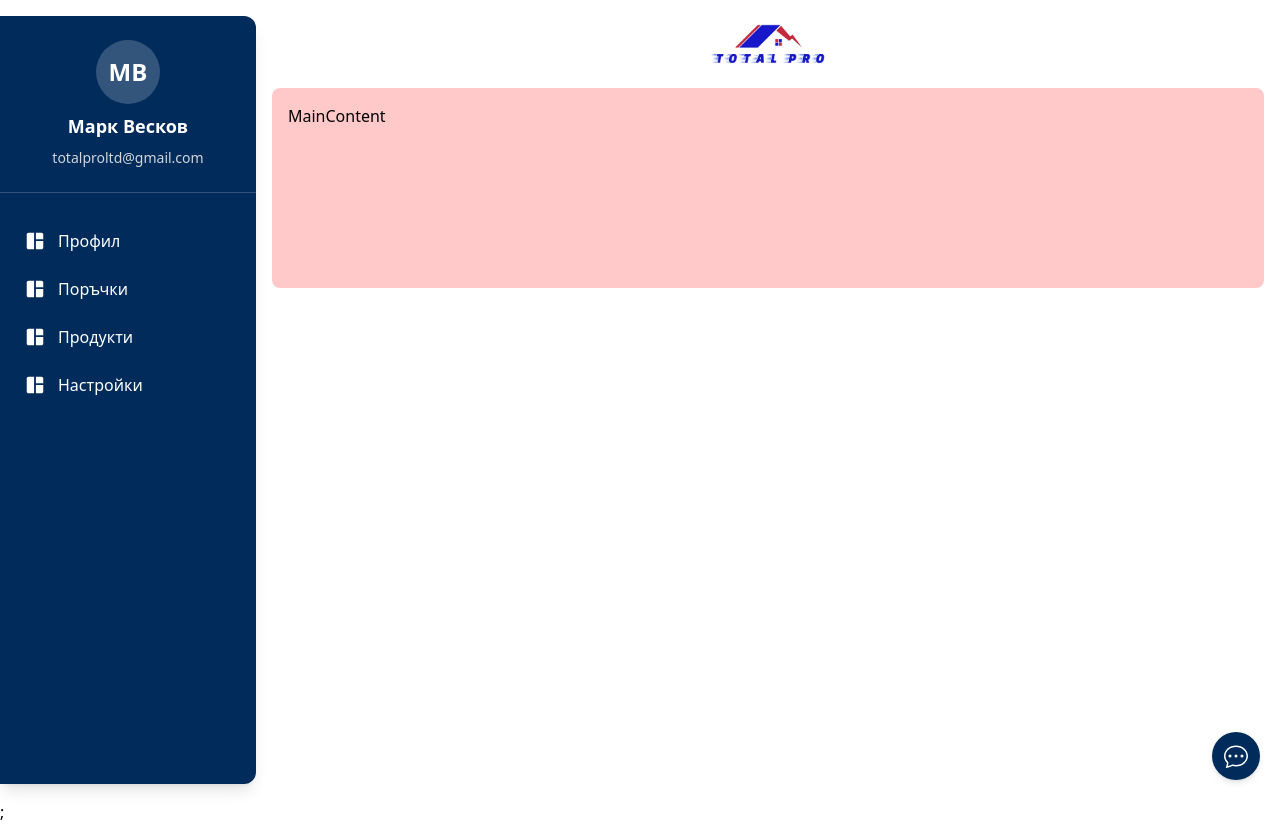
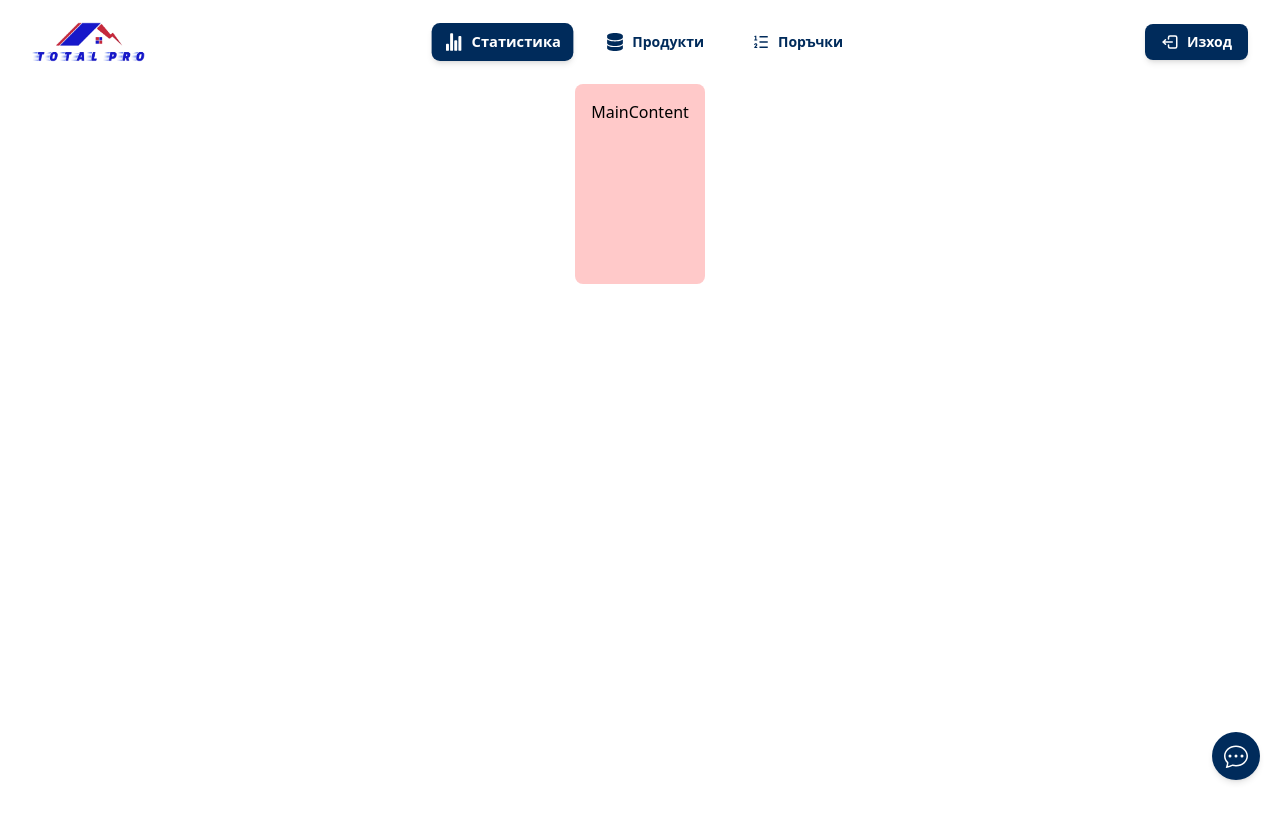
Before and after one commit to MarkVsudo/TotalPro, a React (Vite) app in the folder client/: page /dashboard in a window 1280 px wide. After the commit the page ends 800 px from the top, so only its background shows below. Built offline with nearby package versions, Linux system fonts and the light colour scheme.

Commit message:
Dashboard navbar

```diff
--- a/client/src/components/DashboardPageComponents/Navbar.jsx
+++ b/client/src/components/DashboardPageComponents/Navbar.jsx
@@ -1,11 +1,55 @@
 import NavLogoImg from "../../assets/nav-logo.png";
 import { Link } from "react-router-dom";
+import { IoStatsChart } from "react-icons/io5";
+import { FaDatabase } from "react-icons/fa6";
+import { RiListOrdered2 } from "react-icons/ri";
+import { TbLogout2 } from "react-icons/tb";
+import { useState } from "react";
+
+const navButtons = [
+  { icon: <IoStatsChart size={18} />, title: "Статистика", url: "#" },
+  { icon: <FaDatabase size={18} />, title: "Продукти", url: "#" },
+  { icon: <RiListOrdered2 size={18} />, title: "Поръчки", url: "#" },
+];
+
 const Navbar = () => {
+  const [activeIndex, setActiveIndex] = useState(0);
+
   return (
-    <div className="flex w-full p-6 items-center justify-center">
+    <div className="mx-auto flex w-full items-center justify-between max-w-7xl p-4 lg:px-8 bg-white ">
+      {/* Лого */}
       <Link to="/">
         <span className="sr-only">TotalPro</span>
         <img alt="Nav logo" src={NavLogoImg} className="h-10 w-auto" />
+      </Link>
+
+      {/* Нав бутони */}
+      <div className="flex justify-center items-center gap-6 px-4 py-2  rounded-lg">
+        {navButtons.map((btn, index) => (
+          <Link
+            key={index}
+            to={btn.url}
+            onClick={() => setActiveIndex(index)}
+            className={`flex gap-2 items-center px-3 py-2 rounded-lg transition-all duration-200
+              ${
+                activeIndex === index
+                  ? "bg-[#002B5B] text-white shadow-md scale-105"
+                  : "text-[#002B5B] hover:bg-[#002B5B]/10 hover:scale-105"
+              }`}
+          >
+            {btn.icon}
+            <span className="font-semibold text-sm">{btn.title}</span>
+          </Link>
+        ))}
+      </div>
+
+      {/* Logout бутон */}
+      <Link
+        to="/logout"
+        className="flex gap-2 justify-center items-center bg-[#002B5B] text-white px-4 py-2 rounded-lg hover:bg-[#014580] transition-all shadow-md"
+      >
+        <TbLogout2 size={18} />
+        <span className="font-semibold text-sm">Изход</span>
       </Link>
     </div>
   );
--- a/client/src/components/DashboardPageComponents/Sidebar.jsx
+++ b/client/src/components/DashboardPageComponents/Sidebar.jsx
@@ -1,35 +1,41 @@
 import { MdSpaceDashboard } from "react-icons/md";
+import { IoStatsChart } from "react-icons/io5";
+import { FaDatabase } from "react-icons/fa6";
+import { RiListOrdered2 } from "react-icons/ri";
+import { TbLogout2 } from "react-icons/tb";
+import { Link } from "react-router-dom";
+import NavLogoImg from "../../assets/nav-logo.png";
 
 const Sidebar = () => {
   return (
-    <div className="py-4 h-screen sticky top-0">
-      <div className="flex flex-col h-full w-64 bg-[#002B5B] text-white shadow-lg rounded-r-xl">
-        {/* Profile Section */}
-        <div className="flex flex-col items-center gap-2 p-6 border-b border-white/20">
-          <div className="w-16 h-16 bg-white/20 rounded-full flex items-center justify-center text-2xl font-bold">
-            МВ
-          </div>
-          <p className="text-lg font-semibold">Марк Весков</p>
-          <p className="text-sm text-gray-300">totalproltd@gmail.com</p>
-        </div>
+    <div className="flex flex-col px-6 py-4 h-max sticky top-0 w-64 gap-24 bg-[#002B5B] text-white shadow-lg rounded-lg">
+      <Link to="/">
+        <span className="sr-only">TotalPro</span>
+        <img alt="Nav logo" src={NavLogoImg} className="h-10 w-auto" />
+      </Link>
 
-        {/* Navigation */}
-        <nav className="flex flex-col mt-6">
+      <nav className="flex flex-col h-full gap-6">
         {[
-            { label: "Профил", icon: <MdSpaceDashboard size={22} /> },
-            { label: "Поръчки", icon: <MdSpaceDashboard size={22} /> },
-            { label: "Продукти", icon: <MdSpaceDashboard size={22} /> },
-            { label: "Настройки", icon: <MdSpaceDashboard size={22} /> },
+          { label: "Статистика", icon: <IoStatsChart size={22} /> },
+          { label: "Продукти", icon: <FaDatabase size={22} /> },
+          { label: "Поръчки", icon: <RiListOrdered2 size={22} /> },
         ].map((item, index) => (
           <button
             key={index}
-              className="flex items-center gap-3 px-6 py-3 hover:bg-white/10 transition-colors cursor-pointer"
+            className="flex items-center gap-4 hover:translate-x-1 transition-all cursor-pointer"
           >
             {item.icon}
             <span className="text-md">{item.label}</span>
           </button>
         ))}
       </nav>
+
+      <div className="flex items-center justify-between ">
+        <div>
+          <p className="text-lg font-semibold">Марк Весков</p>
+          <p className="text-sm text-gray-300">totalproltd@gmail.com</p>
+        </div>
+        <TbLogout2 size={22} />
       </div>
     </div>
   );
--- a/client/src/pages/AdminPages/DashboardPage.jsx
+++ b/client/src/pages/AdminPages/DashboardPage.jsx
@@ -5,12 +5,12 @@ import Sidebar from "../../components/DashboardPageComponents/Sidebar";
 const DashboardPage = () => {
   return (
     <>
-      <div className="flex">
-        <Sidebar />
-        <div className="flex flex-col w-screen">
-          <Navbar />
-          <MainContent />
-        </div>
+      <div className="flex flex-col items-center">
+        <Navbar />
+        {/* <Sidebar /> */}
+        {/* <div className="flex flex-col w-screen"> */}
+        <MainContent />
+        {/* </div> */}
       </div>
     </>
   );
--- a/client/src/routes/AppRoutes.jsx
+++ b/client/src/routes/AppRoutes.jsx
@@ -23,7 +23,7 @@ const withAnimation = (component) => (
   <>
     <AutoScrollToTop />
     <Chat />
-    <AnimatedPage>{component}</AnimatedPage>;
+    <AnimatedPage>{component}</AnimatedPage>
   </>
 );
 
```
Lines whose indentation alone changed are shown as unchanged.
